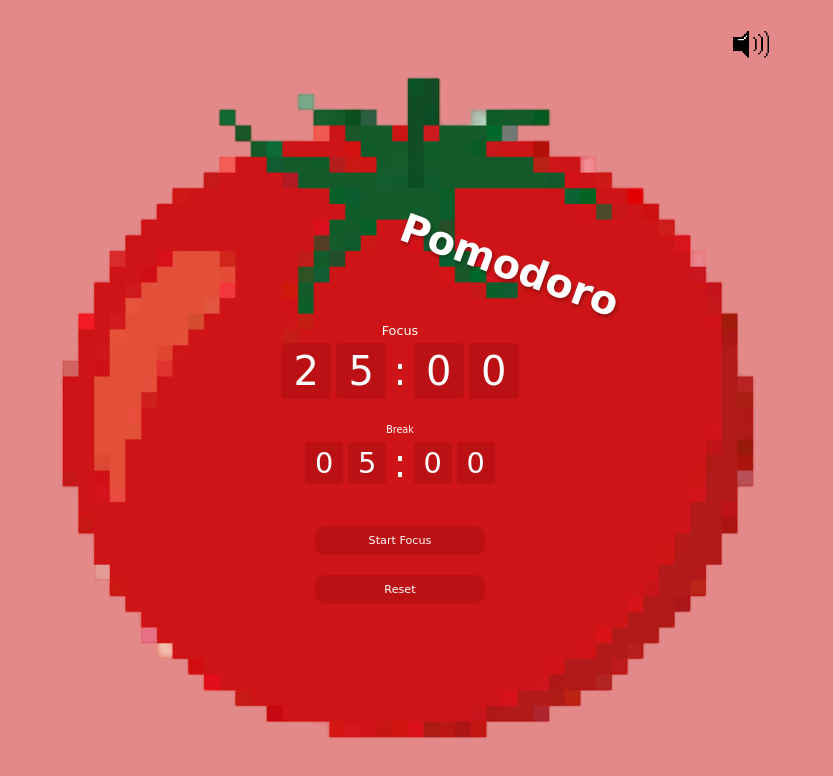
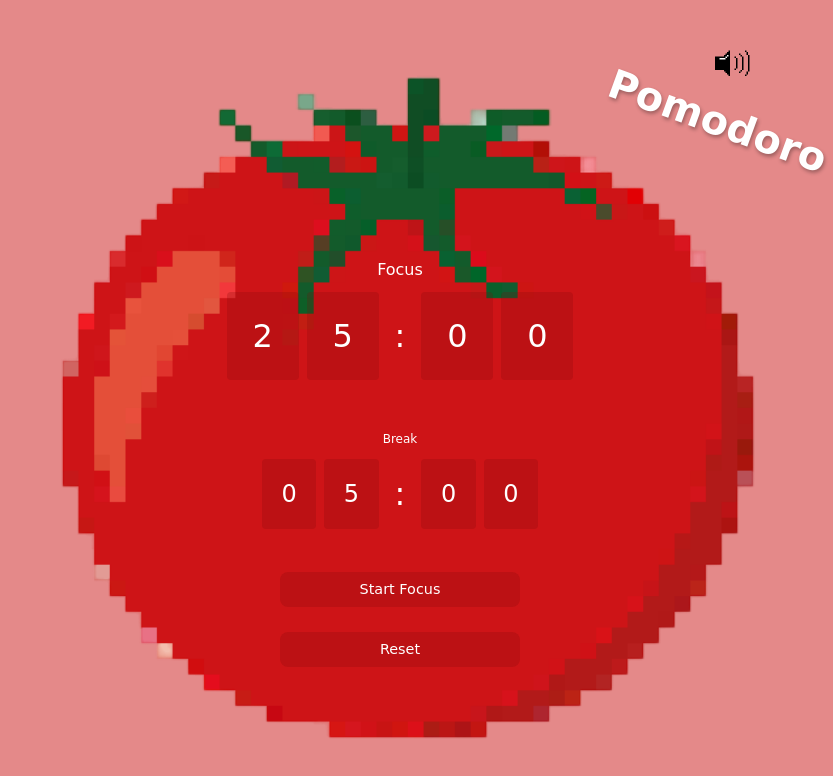
Before and after one commit to thomasrigby/PomodoroApp, an Electron app: page index.html in a window 800 px wide. Shown: the whole page, 833 px wide, since content can reach past the window. Drawn offline with Linux system fonts and the light colour scheme; a web font is replaced by a local one.

Commit message:
Make reponsive

```diff
--- a/index.html
+++ b/index.html
@@ -17,9 +17,10 @@
     <link rel="stylesheet" href="styles.css">
   </head>
   <body>
+    <img src="images/volume_on.png" alt="Volume" id="volume-icon" class="volume-icon">
+    <div class="app-wrapper">
       <div class="timer-container">
         <h1 class="title">Pomodoro</h1>
-      <img src="images/volume_on.png" alt="Volume" id="volume-icon" class="volume-icon">
         <audio id="timer-sound" src="sounds/timer-terminer-342934.mp3" preload="auto"></audio>
         <h1 id="completion_message" class="completion_message"></h1>
         <div class="timer-display">
@@ -49,6 +50,7 @@
           <button id="reset" class="action-button">Reset</button>
         </div>
       </div>
+    </div>
     <script src="./renderer.js"></script>
   </body>
 </html>
--- a/styles.css
+++ b/styles.css
@@ -1,102 +1,103 @@
 body {
     background-image: url('images/image-Photoroom.png');
     background-color: #E48989;
-    background-size: 100vh;
+    background-size: auto 100vh;
     background-repeat: no-repeat;
     background-position: center center;
     min-height: 100vh;
     margin: 0;
+    padding: 0;
+    font-family: 'Press Start 2P', cursive;    /*-- Classic 8-bit gaming style*/
+}
+
+.app-wrapper {
+    min-height: 100vh;
+    width: 100%;
     display: flex;
-    flex-direction: column;
     justify-content: center;
     align-items: center;
-    font-family: 'Press Start 2P', cursive;    /*-- Classic 8-bit gaming style*/
+    padding: 20px;
+    box-sizing: border-box;
 }
 
 .timer-container {
     text-align: center;
     color: white;
-    padding: 20px;
-    border-radius: 50%;
-    width: 400px;
-    height: 400px;
+    width: min(90vw, 90vh);
+    height: min(90vw, 90vh);
+    max-width: 800px;
+    max-height: 800px;
+    min-width: 280px;
+    min-height: 280px;
     display: flex;
     flex-direction: column;
-    justify-content: center;
+    justify-content: flex-start;
     align-items: center;
-    padding-top: 40px;
+    position: relative;
+    padding: min(3vw, 3vh);
+    padding-top: min(12vw, 12vh);
+    box-sizing: border-box;
 }
 
 .title {
-    font-size: 2.5em;
+    font-size: min(5vw, 5vh);
     margin: 0;
     transform: rotate(20deg);
-    position: relative;
-    top: 30px;
-    right: -110px;
+    position: absolute;
+    top: 8%;
+    right: -10%;
     text-shadow: 2px 2px 4px rgba(0, 0, 0, 0.3);
     color: white;
+    white-space: nowrap;
 }
+
 .completion_message {
-    font-size: 0.8em;
-    margin: 10px 0;
+    font-size: min(2.5vw, 2.5vh);
+    margin: 0;
     position: absolute;
-    left: 80px;
+    left: -40%;
     top: 30%;
     transform: rotate(-20deg);
     text-shadow: 2px 2px 4px rgba(0, 0, 0, 0.3);
     color: white;
-    padding: 10px;
-    border-radius: 5px;
-    max-width: 200px;
+    padding: min(1vw, 1vh);
+    border-radius: min(0.5vw, 0.5vh);
+    max-width: min(40vw, 40vh);
     text-align: left;
     transition: opacity 0.3s ease-in-out;
+    white-space: nowrap;
 }
 
 .timer-display {
-    margin: 20px 0;
-    padding-top: 20px;
+    width: min(80vw, 80vh);
+    max-width: 700px;
+    margin: min(10vw, 10vh) 0 min(2vw, 2vh) 0;
+    padding-top: min(4vw, 4vh);
+    display: flex;
+    flex-direction: column;
+    gap: min(2vw, 2vh);
 }
 
 .timer-section {
-    margin: 15px 0;
-}
-
-.timer-section:first-child .digit-box {
-    /* Focus timer digits */
-    font-size: 2.5em;
-    width: 40px;
-    padding: 5px;
-}
-
-.timer-section:first-child .label {
-    /* Focus label */
-    font-size: 0.8em;
-}
-
-.timer-section:last-child .digit-box {
-    /* Break timer digits */
-    font-size: 1.8em;
-    width: 30px;
-    padding: 4px;
-}
-
-.timer-section:last-child .label {
-    /* Break label */
-    font-size: 0.6em;
+    margin: min(1.5vw, 1.5vh) 0;
+    display: flex;
+    flex-direction: column;
+    align-items: center;
+    gap: min(1vw, 1vh);
+    width: 100%;
 }
 
 .time {
     display: flex;
     justify-content: center;
     align-items: center;
-    gap: 5px;
+    gap: min(1vw, 1vh);
 }
 
 .label {
     display: block;
-    margin-bottom: 5px;
-    padding-top: 10px;
+    margin-bottom: clamp(3px, 0.8vmin, 5px);
+    color: white;
 }
 
 .digit-box {
@@ -122,16 +123,56 @@ body {
     background-color: rgba(125, 11, 11, 0.4);
 }
 
+.timer-section:first-child {
+    /* Focus timer section */
+    transform: scale(clamp(0.8, 1.2vmin, 1.2));
+}
+
+.timer-section:first-child .digit-box {
+    /* Focus timer digits */
+    font-size: min(4vw, 4vh);
+    width: min(8vw, 8vh);
+    height: min(10vw, 10vh);
+    padding: min(0.5vw, 0.5vh);
+}
+
+.timer-section:first-child .label {
+    /* Focus label */
+    font-size: min(2vw, 2vh);
+}
+
+.timer-section:last-child {
+    /* Break timer section */
+    transform: scale(clamp(0.7, 1vmin, 1));
+    margin-top: clamp(15px, 3vmin, 30px);
+}
+
+.timer-section:last-child .digit-box {
+    /* Break timer digits */
+    font-size: min(3vw, 3vh);
+    width: min(6vw, 6vh);
+    height: min(8vw, 8vh);
+    padding: min(0.4vw, 0.4vh);
+}
+
+.timer-section:last-child .label {
+    /* Break label */
+    font-size: min(1.5vw, 1.5vh);
+}
+
 .separator {
-    font-size: 2.5em;
-    margin: 0 2px;
+    font-size: min(4vw, 4vh);
+    margin: 0 min(1vw, 1vh);
+    color: white;
 }
 
 .controls {
+    width: 100%;
     display: flex;
     flex-direction: column;
     align-items: center;
-    gap: 10px;
+    gap: min(1.5vw, 1.5vh);
+    margin-top: min(1vw, 1vh);
 }
 
 .input-group {
@@ -166,19 +207,22 @@ body {
 .action-button {
     background-color: rgba(125, 11, 11, 0.23);
     color: white;
-    padding: 8px 20px;
-    border-radius: 10px;
+    padding: min(1.2vw, 1.2vh) min(3vw, 3vh);
+    border-radius: min(1vw, 1vh);
     cursor: pointer;
-    font-size: 0.7em;
-    margin: 5px 0;
-    transition: all 0.3s ease;
-    width: 170px;
+    font-size: min(1.8vw, 1.8vh);
+    margin: min(0.8vw, 0.8vh) 0;
+    /* transition: all 0.3s ease; */
+    width: min(30vw, 30vh);
+    max-width: 300px;
+    min-width: 120px;
     font-family: 'Press Start 2P', cursive;
     border: none;
 }
 
 .action-button:hover {
     background-color: rgba(125, 11, 11, 0.4);
+    transform: scale(1.05);
 }
 
 h1 {
@@ -198,19 +242,23 @@ button {
 }
 
 .volume-on {
-    width: 50px;
-    height: 50px;
+    width: min(6vh, 50px);
+    height: min(6vh, 50px);
     position: absolute;
-    top: 20px;
-    right: 20px;
+    top: 2vh;
+    right: 2vh;
 }
 
 .volume-icon {
     position: absolute;
-    top: 20px;
-    right: 20px;
-    width: 50px;  /* Adjust size as needed */
-    height: 50px; /* Adjust size as needed */
+    top: 5%;
+    right: 5%;
+    width: min(6vw, 6vh);
+    height: min(6vw, 6vh);
+    min-width: 24px;
+    min-height: 24px;
+    max-width: 50px;
+    max-height: 50px;
     cursor: pointer;
     transition: transform 0.2s ease;
     user-select: none;
```
Lines whose indentation alone changed are shown as unchanged.
